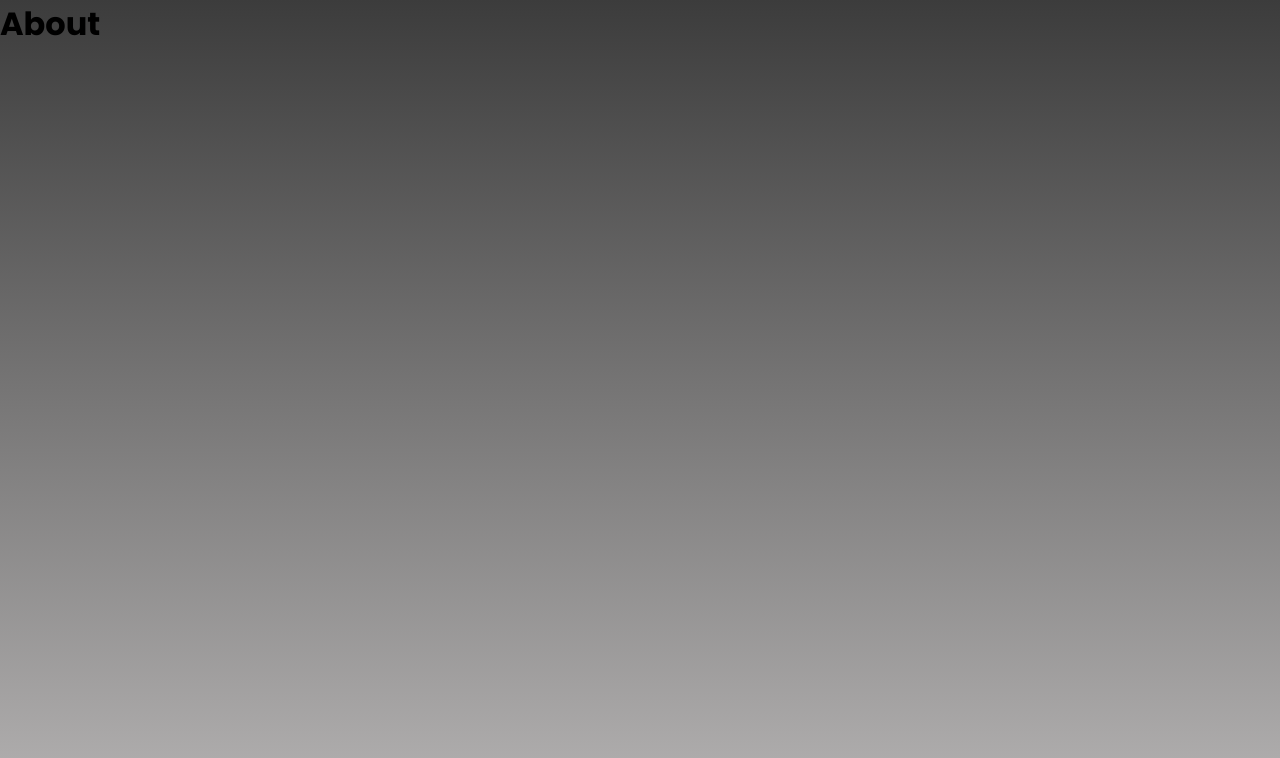
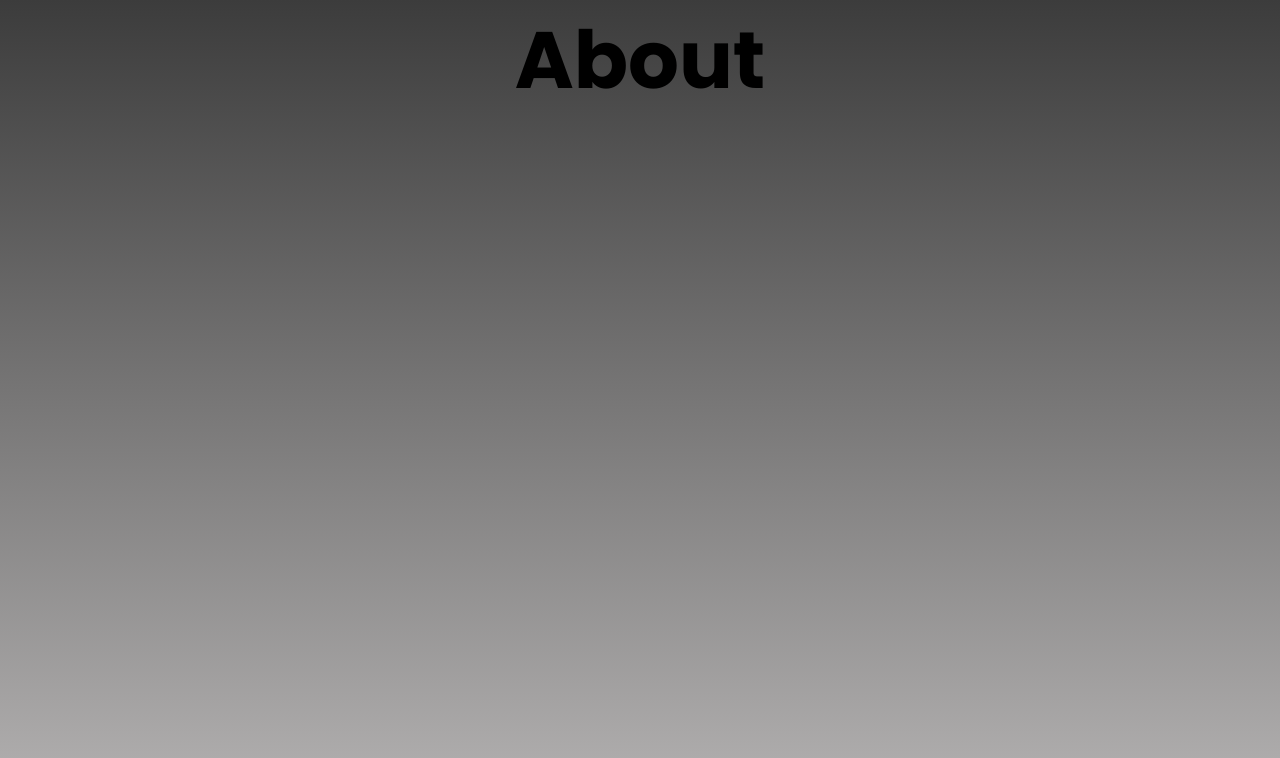
Before and after one commit to Jamondixon/portfolio_site, a plain HTML site: page about.html in a window 1280 px wide. Drawn offline with Linux system fonts and the light colour scheme.

Commit message:
headings

```diff
--- a/about.css
+++ b/about.css
@@ -11,3 +11,10 @@ body {
     background: linear-gradient(rgb(60, 60, 60), rgb(179, 177, 177));
     overflow: hidden;
 }
+
+h1 {
+    font-size: 5em;
+    font-family: 'Poppins', sans-serif;
+    display: flex;
+    justify-content: center;
+}
--- a/contact.css
+++ b/contact.css
@@ -11,3 +11,10 @@ body {
     background: linear-gradient(rgb(60, 60, 60), rgb(179, 177, 177));
     overflow: hidden;
 }
+
+h1 {
+    font-size: 5em;
+    font-family: 'Poppins', sans-serif;
+    display: flex;
+    justify-content: center;
+}
--- a/projects.css
+++ b/projects.css
@@ -11,3 +11,10 @@ body {
     background: linear-gradient(rgb(60, 60, 60), rgb(179, 177, 177));
     overflow: hidden;
 }
+
+h1 {
+    font-size: 4em;
+    font-family: 'Poppins', sans-serif;
+    display: flex;
+    justify-content: center;
+}
```
